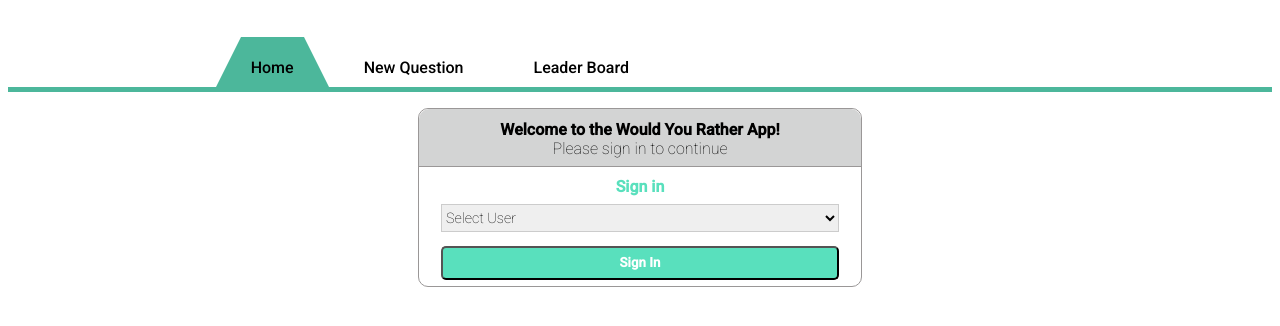
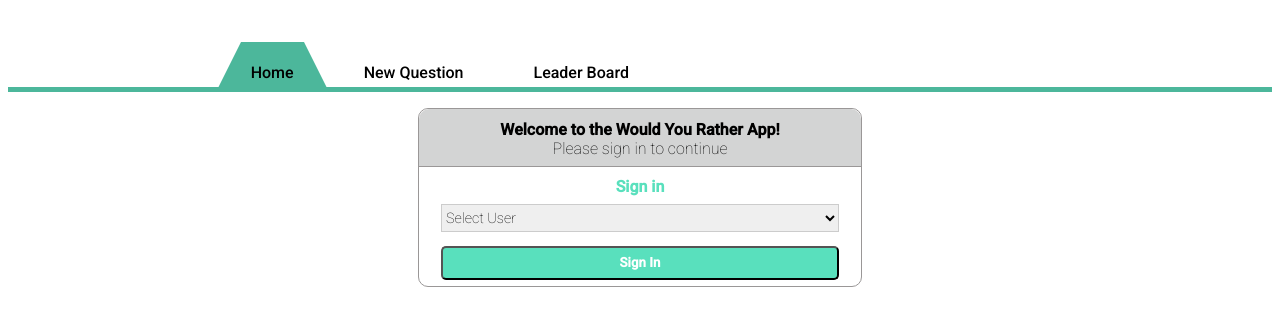
Before and after one commit to evmiguel/would-you-rather, a React (Create React App) app: page /signin in a window 1280 px wide. Shown: the top 326 px of the page. Built offline with nearby package versions, Linux system fonts and the light colour scheme.

Commit message:
minor nav fixings

```diff
--- a/src/components/Nav.js
+++ b/src/components/Nav.js
@@ -48,17 +48,17 @@ class Nav extends Component {
         <a className='burger-nav' role="button" tabIndex="0" onClick={this.hamburgerClick} onKeyPress={this.hamburgerClick}>&#9776;</a>
         <nav className={`nav menu-nav ${this.state.menuNavOpen && 'open'}`} onKeyUp={this.navPress}>
           <ul>
-            <li className={!location.pathname.includes('new') && !location.pathname.includes('leader') ? 'selected' : 'unselected'}>
+            <li className={!this.state.menuNavOpen ? (!location.pathname.includes('new') && !location.pathname.includes('leader') ? 'selected' : 'unselected') : ''}>
               <NavLink to='/' exact >
                 Home
               </NavLink>
             </li>
-            <li className={location.pathname.includes('new') ? 'selected' : 'unselected'}>
+            <li className={!this.state.menuNavOpen ? (location.pathname.includes('new') ? 'selected' : 'unselected') : ''}>
               <NavLink to='/new'>
                 New Question
               </NavLink>
             </li>
-            <li className={location.pathname.includes('leader') ? 'selected' : 'unselected'}>
+            <li className={!this.state.menuNavOpen ? (location.pathname.includes('leader') ? 'selected' : 'unselected') : ''}>
               <NavLink to='/leader'>
                 Leader Board
               </NavLink>
--- a/src/components/css/Nav.css
+++ b/src/components/css/Nav.css
@@ -24,6 +24,11 @@ nav.menu-nav > ul > li.unselected {
 	bottom: 50px;
 }
 
+nav.menu-nav > ul > li.selected > a,
+nav.menu-nav > ul > li.unselected > a {
+	top: 50px;
+}
+
 
 nav.menu-nav > ul > li.selected {
 	border-bottom: 50px solid #4cb79b;
@@ -37,7 +42,6 @@ nav.menu-nav > ul > li > a {
 	color: black;
 	text-decoration: none;
 	position: relative;
-	top: 50px;
 }
 
 @media screen and (min-width: 481px) and (max-width: 674px) {
@@ -51,7 +55,7 @@ nav.menu-nav > ul > li > a {
 	}
 }
 
-@media screen and (min-width: 675px) and (max-width: 830px) {
+@media screen and (min-width: 675px) and (max-width: 777px) {
 	nav.menu-nav > ul > li.selected,
 	nav.menu-nav > ul > li.unselected {
 		bottom: 65px;
@@ -63,6 +67,22 @@ nav.menu-nav > ul > li > a {
 
 
 }
+
+@media screen and (min-width: 778px) and (max-width: 820px) {
+	nav.menu-nav > ul > li.selected,
+	nav.menu-nav > ul > li.unselected {
+		bottom: 50px;
+	}
+}
+
+@media screen and (min-width: 821px) {
+	nav.menu-nav > ul > li.selected,
+	nav.menu-nav > ul > li.unselected {
+		bottom: 45px;
+	}
+}
+
+
 
 .burger-nav {
 	display: none;
```
